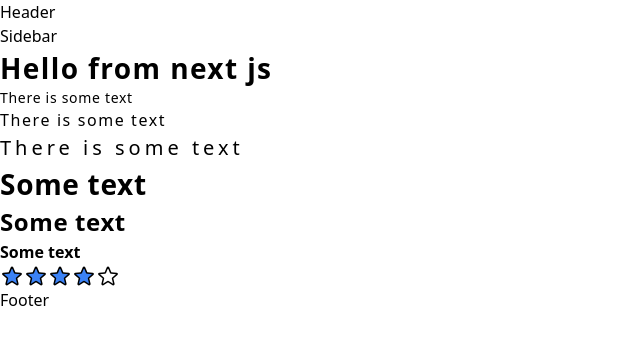
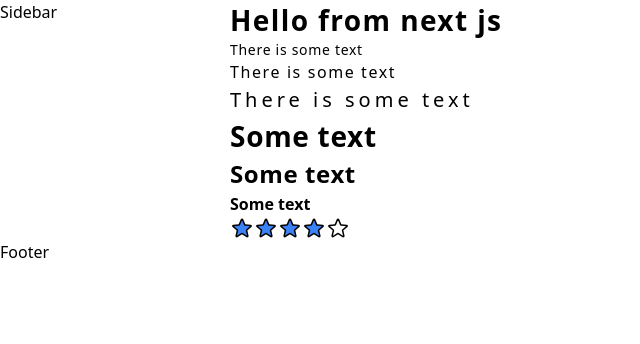
Before and after one commit to YakubovKirill/next-js, a Next.js app in the folder rating-app/: page / in a window 1280 px wide. Shown: the top 344 px of the page, without its empty margins (0-640 px from the left). Built offline with nearby package versions, Linux system fonts and the light colour scheme.

Commit message:
add grid layout

```diff
--- a/rating-app/layout/Layout.tsx
+++ b/rating-app/layout/Layout.tsx
@@ -6,16 +6,14 @@ import Footer from "./Footer/Footer";
 
 const Layout = ({ children }: LayoutProps): JSX.Element => {
     return (
-        <>
-            <Header />
+        <div className="grid grid-cols-layout min-h-screen grid-rows-layout sm:grid-cols-1">
+            <Header className="col-span-full desktop:hidden" />
+            <Sidebar className="sm:hidden" />
             <div>
-                <Sidebar />
-                <div>
-                    {children}
-                </div>
+                {children}
             </div>
-            <Footer />
-        </>
+            <Footer className="col-span-full" />
+        </div>
     )
 }
 
--- a/rating-app/tailwind.config.js
+++ b/rating-app/tailwind.config.js
@@ -3,9 +3,17 @@ module.exports = {
   content: [
     "./pages/**/*.{js,ts,jsx,tsx}",
     "./components/**/*.{js,ts,jsx,tsx}",
+    "./layout/**/*.{js,ts,jsx,tsx}",
   ],
   theme: {
-    extend: {},
+    extend: {
+      gridTemplateColumns: {
+        'layout': '230px minmax(320px, 1200px) auto',
+      },
+      gridTemplateRows: {
+        'layout': 'auto 1fr auto',
+      }
+    },
     letterSpacing: {
       small: '.025em',
       normal: '.05em',
@@ -19,6 +27,14 @@ module.exports = {
       large: ['20px', '32px'],
       lgg: ['24px', '36px'],
       xl: ['28px', '40px'],
+    },
+    screens: {
+      '2xl': {'max': '1535px'},
+      'xl': {'max': '1279px'},
+      'lg': {'max': '1023px'},
+      'md': {'max': '767px'},
+      'sm': {'max': '639px'},
+      'desktop': { 'min': '640px', 'max': '4000px'}
     }
   },
   plugins: [],
```
